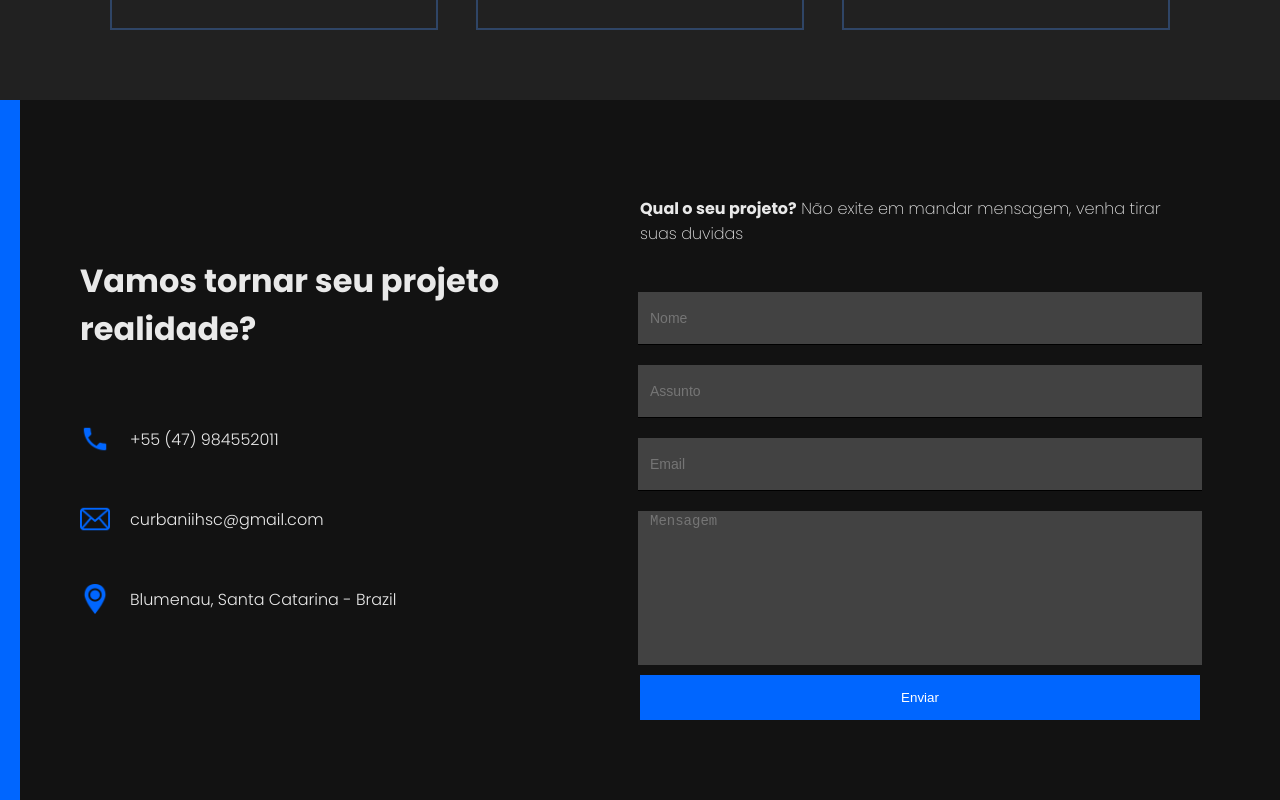
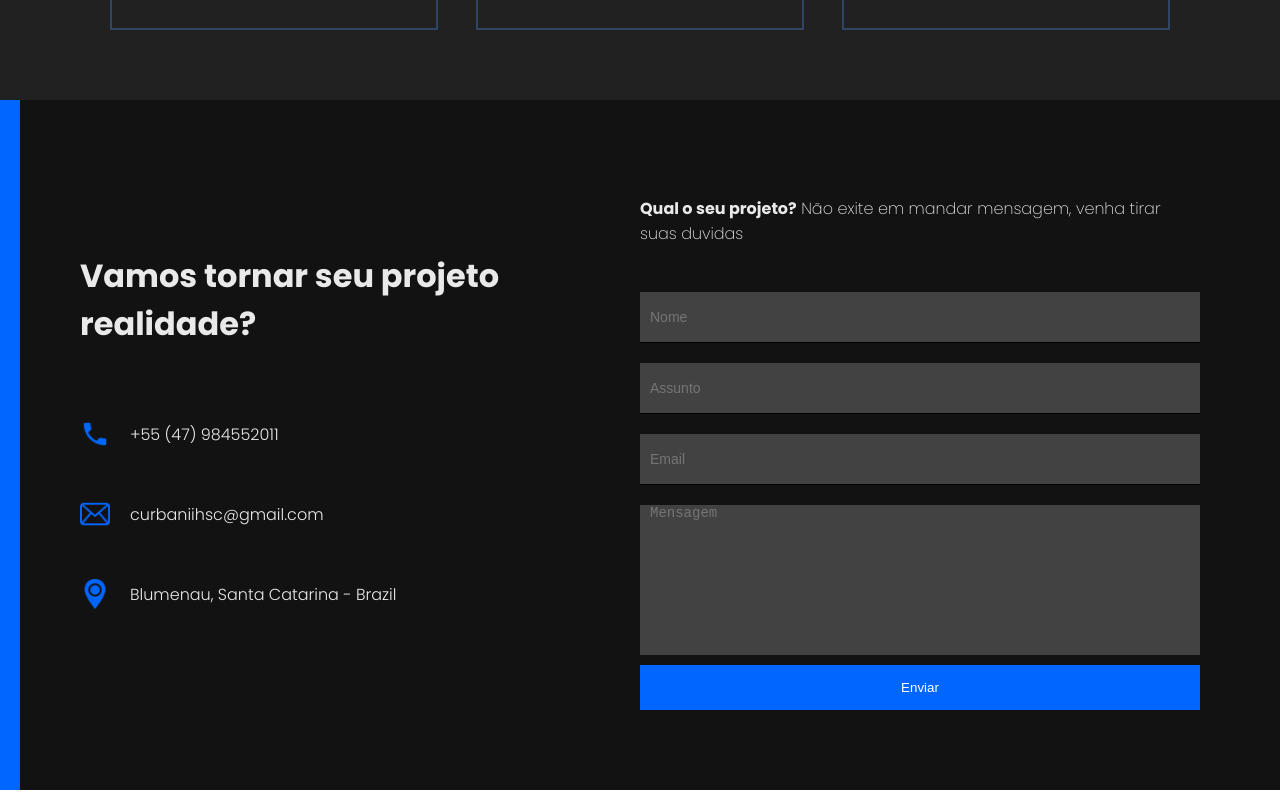
Before and after one commit to KauanCurbani/kcurbanii, a React (Create React App) app: page / in a window 1280 px wide. Shown: the part 2515-3315 px from the top of the page. Built offline with nearby package versions, Linux system fonts and the light colour scheme.

Commit message:
Update contact.css

```diff
--- a/src/components/contact/contact.css
+++ b/src/components/contact/contact.css
@@ -75,6 +75,7 @@ input {
   font-size: 14px;
   text-indent: 10px;
   background-color: #424242;
+  padding: 0;
 }
 textarea {
   resize: none;
@@ -85,6 +86,7 @@ textarea {
   font-size: 14px;
   text-indent: 10px;
   background-color: #424242;
+  padding: 0;
 }
 
 button {
```
